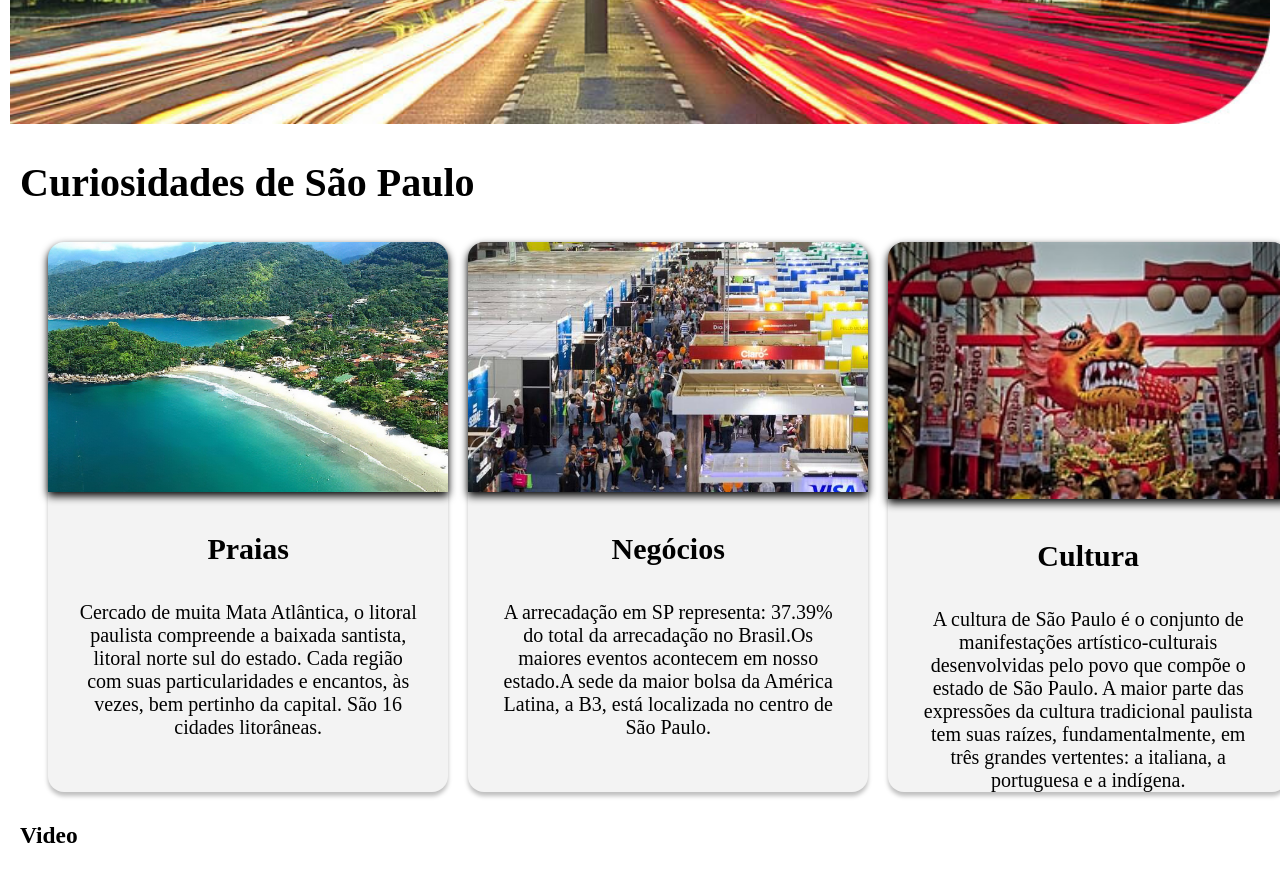
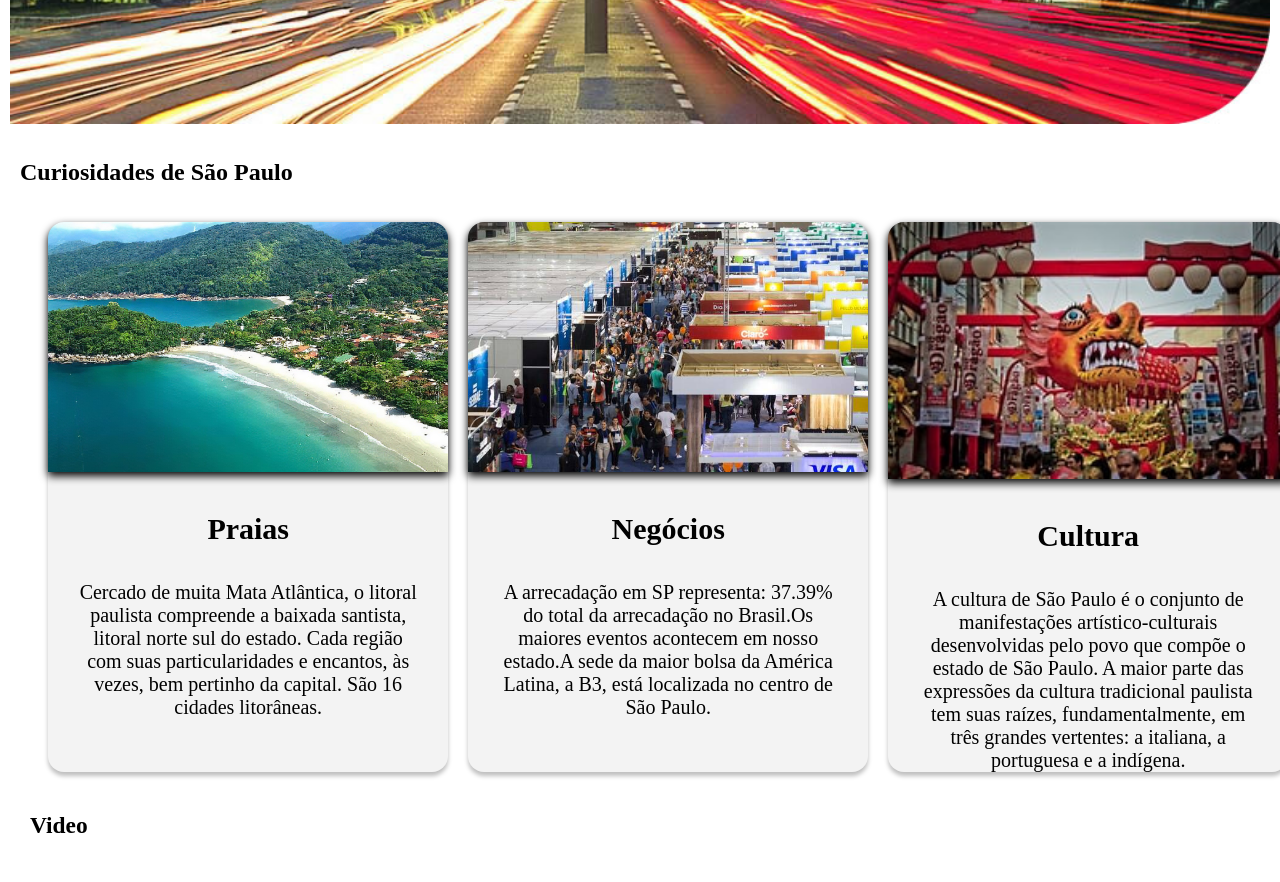
Before and after one commit to wagnerlimadasilvadeveloper/checkpoint_frontEnd_1, a plain HTML site: page index.html in a window 1280 px wide. Shown: the part 540-1422 px from the top of the page. Drawn offline with Linux system fonts and the light colour scheme; grey boxes are pictures that could not be loaded.

Commit message:
ajustes resposividade_main

```diff
--- a/css/style.css
+++ b/css/style.css
@@ -17,6 +17,8 @@ body{
 
 h1{
     text-align: center;
+    padding-top: 20px;
+    font-size: 24px;
 }
 
 header{
@@ -92,6 +94,11 @@ h2{
     padding: 35px;
 }
 
+#menu_video{
+    text-align: left;
+    padding: 30px;
+}
+
 .video_youtube iframe{
     border-radius: 20px 20px;
     width:400px;
@@ -100,9 +107,7 @@ h2{
 
 }
 
- @media(min-width:1024px){
 
- }
 
 @media(min-width:1024px){
     main{
@@ -165,7 +170,7 @@ h2{
 
     #menu_video{
         text-align: left;
-        padding: 20px;
+        padding: 30px;
     }
 
 
```
